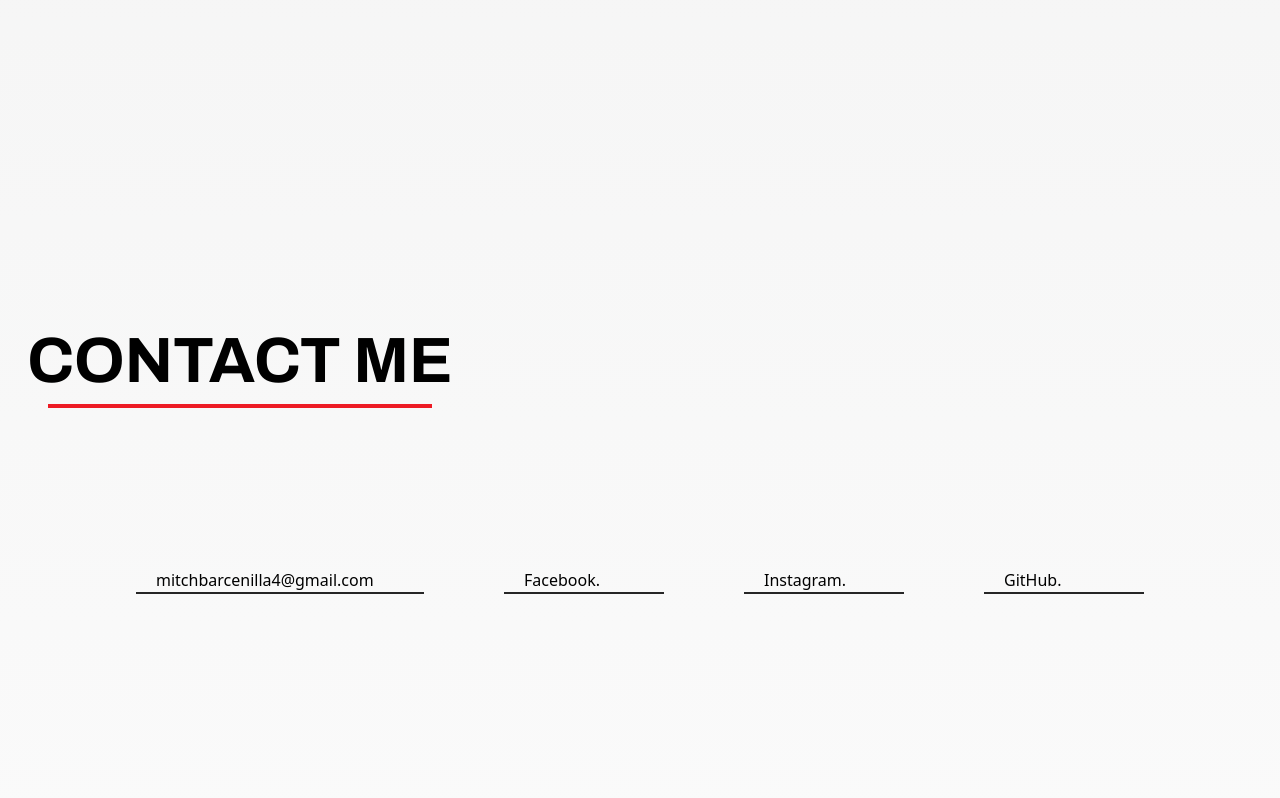
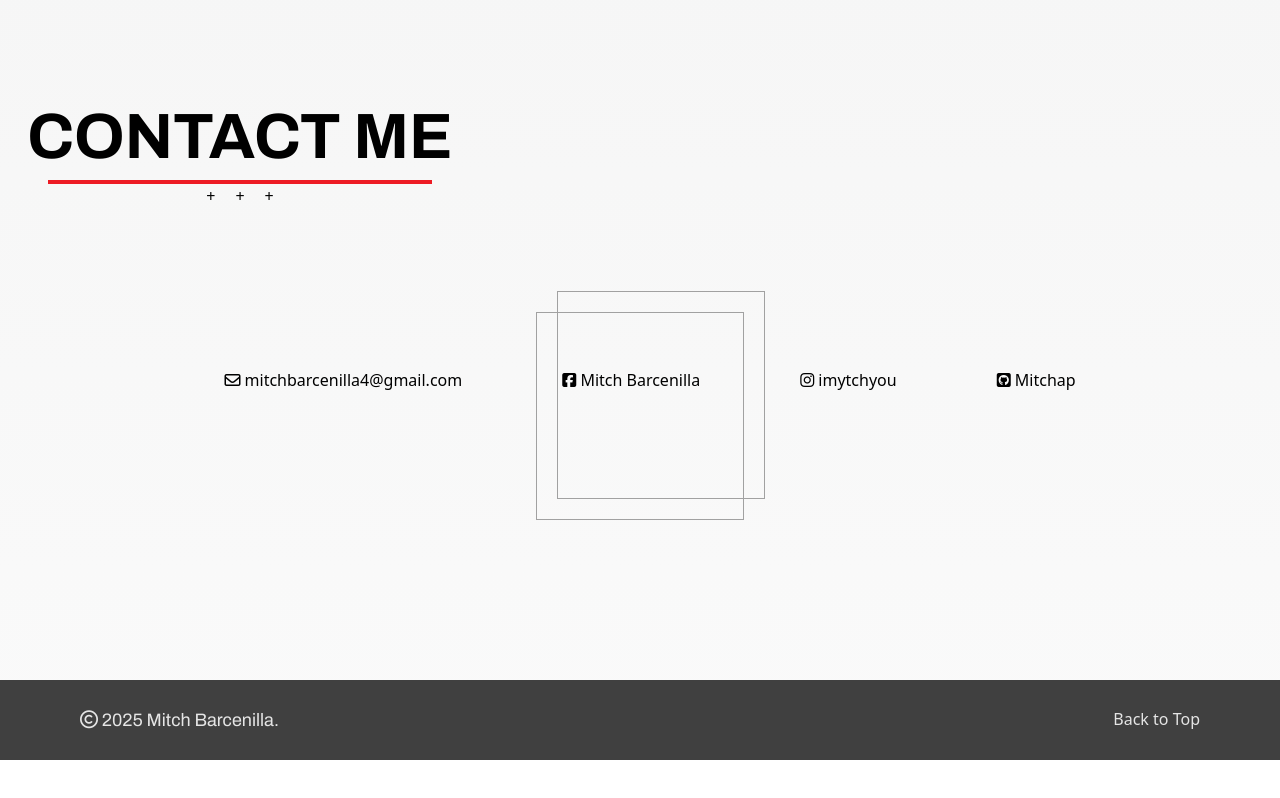
Before and after one commit to Marcenilla/Portfolio, a Vue app: page / in a window 1280 px wide. Shown: the part 3398-4196 px from the top of the page. After the commit the page ends 4158 px from the top, so only its background shows below. Built offline with nearby package versions, Linux system fonts and the light colour scheme; a web font is replaced by a local one.

Commit message:
side nav fixed

```diff
--- a/index.html
+++ b/index.html
@@ -2,6 +2,7 @@
 <html lang="en" class="scroll-smooth overflow-x-hidden"></html>
   <head>
     <meta charset="UTF-8">
+    <meta name="description" content="MITCH BARCENILLA - SOFTWARE DEVELOPER">
     <link rel="icon" href="/favicon.ico">
     <meta name="viewport" content="width=device-width, initial-scale=1.0">
 
@@ -13,7 +14,7 @@
     <link rel="stylesheet" href="https://cdnjs.cloudflare.com/ajax/libs/font-awesome/6.7.2/css/all.min.css" integrity="sha512-Evv84Mr4kqVGRNSgIGL/F/aIDqQb7xQ2vcrdIwxfjThSH8CSR7PBEakCr51Ck+w+/U6swU2Im1vVX0SVk9ABhg==" crossorigin="anonymous" referrerpolicy="no-referrer" />
     <title>Mitch Barcenilla</title>
   </head>
-  <body class="bg-linear-to-b from-neutral-200 to-neutral-50 h-full mb-56 ">
+  <body class="bg-linear-to-b from-neutral-200 to-neutral-50 h-full">
     <div id="app"></div>
 
     <script type="module" src="/src/main.js"></script>
--- a/src/App.vue
+++ b/src/App.vue
@@ -1,23 +1,23 @@
 <script setup>
 import Navbar from '@/components/Navbar.vue';
 import SideNav from '@/components/SideNav.vue';
+import TheFooter from '@/components/TheFooter.vue';
 import Index from '@/pages/Index.vue';
 </script>
 
-<template >
+<template>
   <main>
-   <div class="hidden md:block" >
-     <Navbar />
+    <div class="hidden md:block">
+      <Navbar />
     </div>
     <div class="block md:hidden">
-      <SideNav/>
+      <SideNav />
     </div>
-    <section  class="pt-56">
+    <section class="pt-40 ">
       <Index />
     </section>
   </main>
+  <TheFooter />
 </template>
 
-<style scoped>
-
-</style>
+<style scoped></style>
--- /dev/null
+++ b/src/components/TheFooter.vue
@@ -0,0 +1,11 @@
+<template>
+    <footer class="">
+        <div
+            class="flex justify-between items-center px-5 md:px-20 bg-neutral-700 w-screen h-20 text-neutral-200 text-sm md:text-lg">
+            <p class="font-archivo "><i class="fa-regular fa-copyright"></i> 2025
+                Mitch Barcenilla.
+            </p>
+            <a href="#" class="text-sm md:text-[16px]">Back to Top</a>
+        </div>
+    </footer>
+</template>
--- a/src/pages/Index.vue
+++ b/src/pages/Index.vue
@@ -122,7 +122,7 @@
         <!--  -->
 
         <!-- project -->
-        <div class="flex flex-col md:flex-row justify-center items-center gap-20 mb-40">
+        <div class="flex flex-col md:flex-row justify-center items-center gap-20">
             <!-- images alternate "placement" for column and row layout-->
             <img class="w-40 md:w-96 md:hidden block"
                 src="https://scontent.fmnl9-2.fna.fbcdn.net/v/t39.30808-6/441283863_122143332830203750_7425556550832358537_n.jpg?_nc_cat=101&ccb=1-7&_nc_sid=6ee11a&_nc_eui2=AeHMSMz1-SVudV2wpy0IQ_kK1y_dU9UUqZzXL91T1RSpnLmBg7cVvid7Pv-vd0xG8sPcHc7E__U6eGQCIaKUXOgr&_nc_ohc=9_fLojN8-ZgQ7kNvgGxYAJ_&_nc_oc=AdjZE8BJgrgpKW0_BSwmEojRMU8P464DgFvT9pP5hWJt57qqSAdvW0GlKluXsa-mne8&_nc_zt=23&_nc_ht=scontent.fmnl9-2.fna&_nc_gid=A579mM4OLykO0LYGKHwML9c&oh=00_AYETcFBZP_8xp65qO8y6gZycYnGXkz0n7D0SmppDzmlW5A&oe=67D58261"
@@ -148,35 +148,42 @@
     </section>
 
     <!-- contact me -->
-    <section id="contact" class="pt-40">
+    <section id="contact" class="py-40">
         <div class="flex flex-col items-center justify-center me-40 md:me-[50rem] mb-20 md:mb-40">
-            <h1 class="text-2xl md:text-[4rem] font-bold font-archivo uppercase">contact me</h1>
+            <h1 class=" text-2xl md:text-[4rem] font-bold font-archivo uppercase">contact me</h1>
             <div class="h-0.5 md:h-1 w-32 md:w-96 bg-[#ED1B24]"></div>
+            <div class="flex flex-row gap-5">
+                <p>+</p>
+                <p>+</p>
+                <p>+</p>
+            </div>
         </div>
 
-
-        <div
-            class="flex flex-col md:flex-row gap-10 md:gap-20 mx-10 md:mx-auto items-start md:justify-center md:items-center">
+        <div class=" flex flex-col md:flex-row gap-10 md:gap-20 mx-10 md:mx-auto items-start md:justify-center
+            md:items-center ">
             <div class="flex flex-col">
                 <a id="email" href="mailto:mitchbarcenilla4@gmail.com"
-                    class="ms-5 hover:text-[#ED1B24] transition duration-150">mitchbarcenilla4@gmail.com</a>
-                <div class="h-[1px] md:h-0.5 w-72 bg-neutral-800"></div>
+                    class="ms-5 hover:text-[#ED1B24] transition duration-150"><i class="fa-regular fa-envelope"></i>
+                    mitchbarcenilla4@gmail.com</a>
             </div>
             <div class="flex flex-col">
                 <a href="https://www.facebook.com/0100.010O/"
-                    class="ms-5 hover:text-[#ED1B24] transition duration-150">Facebook.</a>
-                <div class="h-[1px] md:h-0.5 w-40 bg-neutral-800"></div>
+                    class="ms-5 hover:text-[#ED1B24] transition duration-150"><i
+                        class="fa-brands fa-square-facebook"></i> Mitch Barcenilla</a>
             </div>
             <div class="flex flex-col">
                 <a href="https://www.instagram.com/imytchyou/"
-                    class="ms-5 hover:text-[#ED1B24] transition duration-150">Instagram.</a>
-                <div class="h-[1px] md:h-0.5 w-40 bg-neutral-800"></div>
+                    class="ms-5 hover:text-[#ED1B24] transition duration-150"><i class="fa-brands fa-instagram"></i>
+                    imytchyou</a>
             </div>
             <div class="flex flex-col">
-                <a href="https://github.com/Mitchap"
-                    class="ms-5 hover:text-[#ED1B24] transition duration-150">GitHub.</a>
-                <div class="h-[1px] md:h-0.5 w-40 bg-neutral-800"></div>
+                <a href="https://github.com/Mitchap" class="ms-5 hover:text-[#ED1B24] transition duration-150"><i
+                        class="fa-brands fa-square-github"></i> Mitchap</a>
             </div>
+        </div>
+
+        <div class="flex flex-col relative border-1 border-neutral-400 w-52 h-52 mx-auto -mt-20 -z-20">
+            <div class="absolute border-1 border-neutral-400 w-52 h-52 bottom-[20px] left-[20px]"></div>
         </div>
     </section>
 
```
